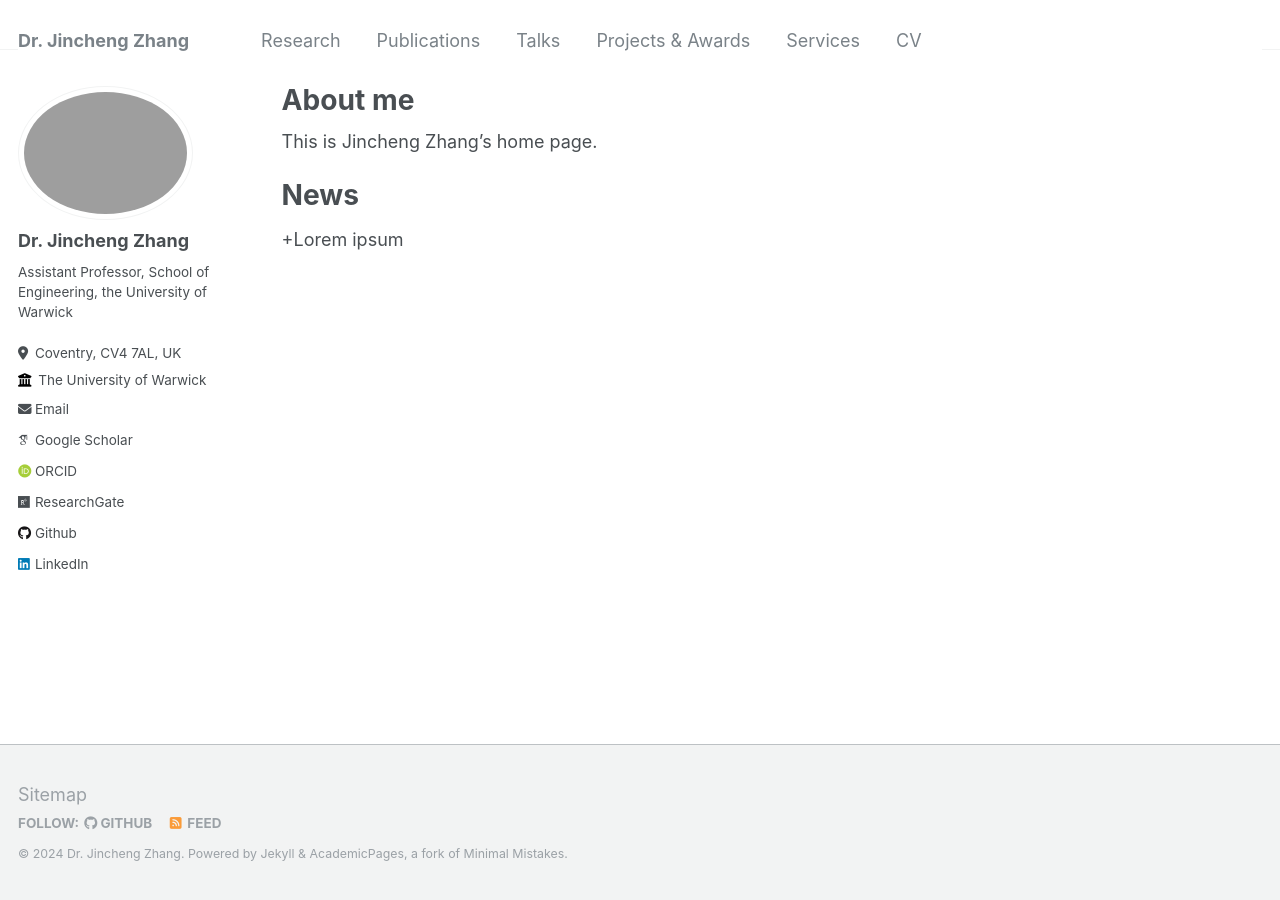
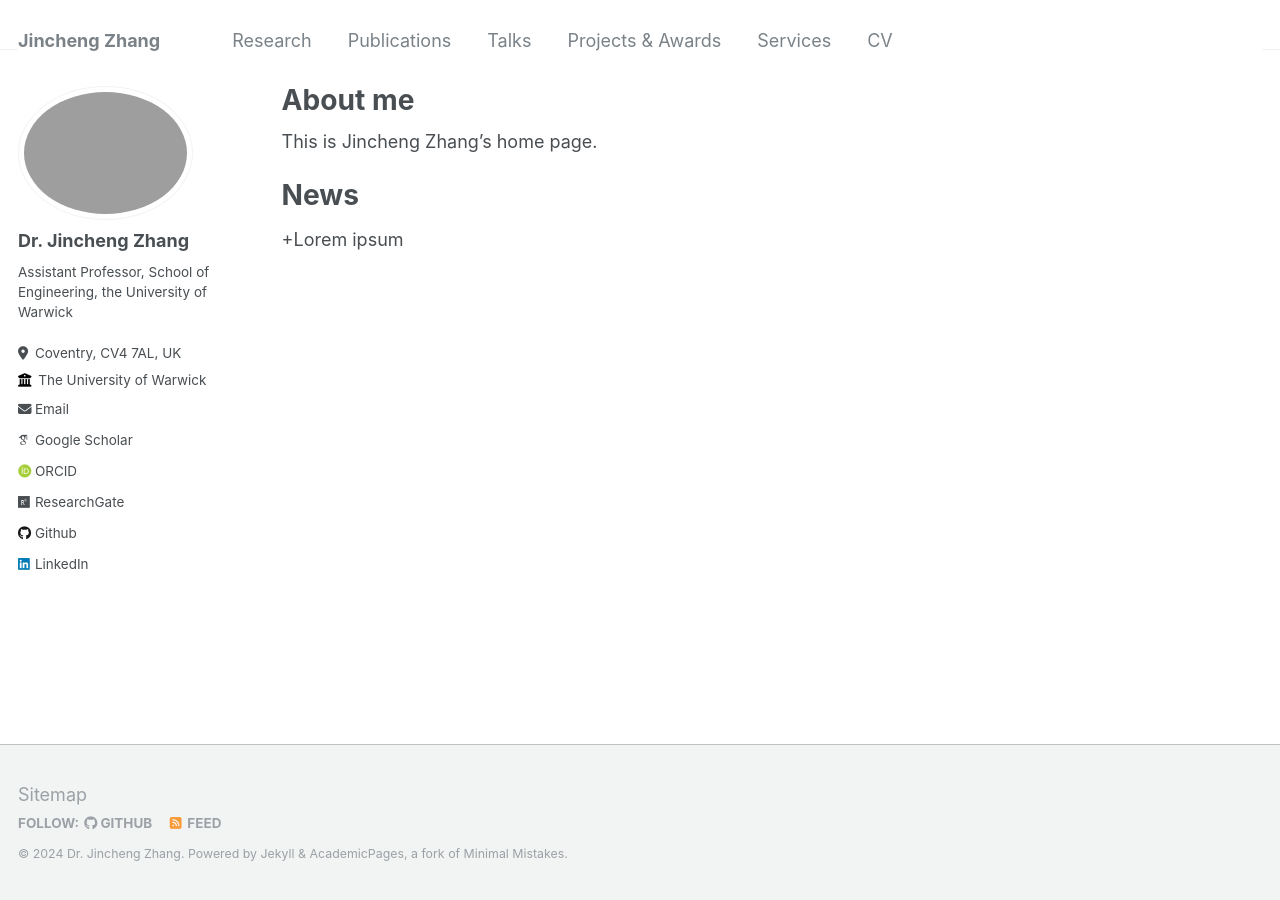
Before and after one commit to zhangxcii/zhangxcii.github.io, a Jekyll site: the page built from _pages/about.md, in a window 1280 px wide. Built offline with Jekyll 4.4.1, drawn with Linux system fonts in a browser that asks for light colours; some web fonts are replaced.

```diff
--- a/_config.yml
+++ b/_config.yml
@@ -8,7 +8,7 @@
 
 # Basic Site Settings
 locale                   : "en-US"
-title                    : "Dr. Jincheng Zhang"
+title                    : "Jincheng Zhang"
 title_separator          : "-"
 name                     : &name "Dr. Jincheng Zhang"
 description              : &description "Assistant Professor at University of Warwick"
```
